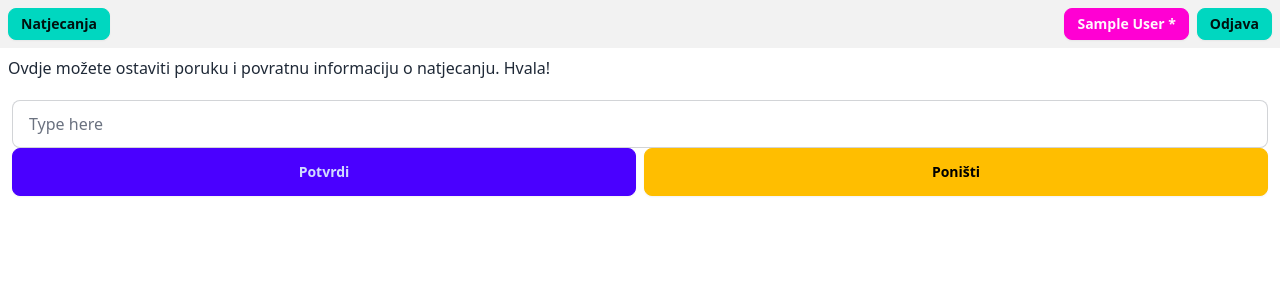
After one commit to RTXEdo/sjiwp4-express, a Node server app: page /competitions/forum/1 in a window 1280 px wide. The commit adds this page. Shown: the top 300 px of the page. Run offline with Node 20, Linux system fonts and the light colour scheme; the visitor is signed in with stand-in values (Sample User, id 1); data that the repository does not hold is empty; some libraries are stand-ins or nearby versions.

Commit message:
Dodan forum

```diff
--- a/public/stylesheets/style.css
+++ b/public/stylesheets/style.css
@@ -1795,6 +1795,17 @@
   outline-color: var(--fallback-bc,oklch(var(--bc)/0.2));
 }
 
+.textarea-primary {
+  --tw-border-opacity: 1;
+  border-color: var(--fallback-p,oklch(var(--p)/var(--tw-border-opacity)));
+}
+
+.textarea-primary:focus {
+  --tw-border-opacity: 1;
+  border-color: var(--fallback-p,oklch(var(--p)/var(--tw-border-opacity)));
+  outline-color: var(--fallback-p,oklch(var(--p)/1));
+}
+
 .textarea-disabled,
   .textarea:disabled,
   .textarea[disabled] {
@@ -1830,6 +1841,44 @@
   }
 }
 
+:root .prose {
+  --tw-prose-body: var(--fallback-bc,oklch(var(--bc)/0.8));
+  --tw-prose-headings: var(--fallback-bc,oklch(var(--bc)/1));
+  --tw-prose-lead: var(--fallback-bc,oklch(var(--bc)/1));
+  --tw-prose-links: var(--fallback-bc,oklch(var(--bc)/1));
+  --tw-prose-bold: var(--fallback-bc,oklch(var(--bc)/1));
+  --tw-prose-counters: var(--fallback-bc,oklch(var(--bc)/1));
+  --tw-prose-bullets: var(--fallback-bc,oklch(var(--bc)/0.5));
+  --tw-prose-hr: var(--fallback-bc,oklch(var(--bc)/0.2));
+  --tw-prose-quotes: var(--fallback-bc,oklch(var(--bc)/1));
+  --tw-prose-quote-borders: var(--fallback-bc,oklch(var(--bc)/0.2));
+  --tw-prose-captions: var(--fallback-bc,oklch(var(--bc)/0.5));
+  --tw-prose-code: var(--fallback-bc,oklch(var(--bc)/1));
+  --tw-prose-pre-code: var(--fallback-nc,oklch(var(--nc)/1));
+  --tw-prose-pre-bg: var(--fallback-n,oklch(var(--n)/1));
+  --tw-prose-th-borders: var(--fallback-bc,oklch(var(--bc)/0.5));
+  --tw-prose-td-borders: var(--fallback-bc,oklch(var(--bc)/0.2));
+}
+
+.prose :where(code):not(:where([class~="not-prose"] *)) {
+  padding: 2px 8px;
+  border-radius: var(--rounded-badge);
+}
+
+.prose code:after,
+  .prose code:before {
+  content: none;
+}
+
+.prose pre code {
+  border-radius: 0;
+  padding: 0;
+}
+
+.prose :where(tbody tr, thead):not(:where([class~="not-prose"] *)) {
+  border-bottom-color: var(--fallback-bc,oklch(var(--bc)/0.2));
+}
+
 .btn-xs {
   height: 1.5rem;
   min-height: 1.5rem;
@@ -1892,6 +1941,10 @@
   margin-bottom: 0.75rem;
 }
 
+.right-full {
+  right: 100%;
+}
+
 .mt-4 {
   margin-top: 1rem;
 }
@@ -1975,6 +2028,10 @@
   justify-content: flex-end;
 }
 
+.justify-center {
+  justify-content: center;
+}
+
 .gap-2 {
   gap: 0.5rem;
 }
@@ -2003,11 +2060,6 @@
   background-color: var(--fallback-p,oklch(var(--p)/var(--tw-bg-opacity)));
 }
 
-.bg-blue-200 {
-  --tw-bg-opacity: 1;
-  background-color: rgb(191 219 254 / var(--tw-bg-opacity));
-}
-
 .stroke-current {
   stroke: currentColor;
 }
@@ -2016,12 +2068,12 @@
   padding: 0.5rem;
 }
 
+.p-3 {
+  padding: 0.75rem;
+}
+
 .p-5 {
   padding: 1.25rem;
-}
-
-.p-3 {
-  padding: 0.75rem;
 }
 
 .py-3 {
@@ -2046,6 +2098,10 @@
   text-align: center;
 }
 
+.align-middle {
+  vertical-align: middle;
+}
+
 .text-5xl {
   font-size: 3rem;
   line-height: 1;
--- a/routes/competitions.js
+++ b/routes/competitions.js
@@ -211,5 +211,40 @@
 
     res.render("competitions/report", { result: { items: resultReport, name: resultReport[0].name, date: resultReport[0].apply_till } });
 
+
+
+
+
+});
+//4. KORAK
+
+const schema_forumFeedback = Joi.object({
+    id_competition: Joi.number().required(),
+    feedback: Joi.string().min(3).max(1000).required()
+});
+
+
+
+router.get("/forum/:id", authRequired, function (req, res, next) {
+    const stmt = db.prepare(`
+        SELECT id_forum, id_competition, id_user, feedback, competitions.id, competitions.name, users.id, users.name
+        FROM forum, competitions, users
+        WHERE id_user=users.id AND forum.id_competition=?
+        ORDER BY id_forum
+    `);
+    const result = stmt.all(req.params.id);
+    console.log(result);
+    res.render("competitions/forum", { result: { items: result } });
+});
+
+router.post("/forum", authRequired, function (req, res, next) {
+    const result = schema_forumFeedback.validate(req.body);
+
+    try {
+        const stmt = db.prepare("INSERT INTO forum (id_user, id_competition, feedback) VALUES (?, ?, ?);");
+        const insertResult = stmt.run(req.user.sub, req.body.id_competition, req.body.feedback);
+    } catch (error) {
+        console.log(error);
+    }
 });
 module.exports = router;
--- /dev/null
+++ b/views/competitions/forum.handlebars
@@ -0,0 +1,16 @@
+<div class="p-2">
+    <article class="prose">
+        <p>
+            Ovdje možete ostaviti poruku i povratnu informaciju o natjecanju. Hvala!
+        </p>
+    </article>
+</div>
+
+<div class="p-3">
+    <form method="post" action="/competitions/forum">
+        <input type="text" name="feedback" placeholder="Type here" class="input input-bordered w-full max-w-l" />
+        <input type="hidden" name="id_competition" value="{{this.id}}" />
+        {{>form_buttons}}
+    </form>
+
+</div>
--- a/views/competitions/index.handlebars
+++ b/views/competitions/index.handlebars
@@ -41,6 +41,8 @@
                         <a href="/competitions/application/{{this.id}}" class="btn btn-accent btn-xs">Prijava</a>
 
                         <a href="/competitions/report/{{this.id}}" class="btn btn-accent btn-xs">Ispiši izvješće</a>
+
+                        <a href="/competitions/forum/{{this.id}}" class="btn btn-accent btn-xs">Feedback</a>
                     </td>
                 </tr>
                 {{/each}}
--- a/views/competitions/report.handlebars
+++ b/views/competitions/report.handlebars
@@ -1,5 +1,5 @@
 <div class="p-2">
-    <div class="hero min-screen bg-base-200 p-5">
+    <div class="hero min-screen sbg-base-200 p-5">
     <h1 class="text-5xl font-bold">Ljestvica bodova za natjecanje:
         {{result.name}}</h1>
     </div>
```
Also changed, not shown: db.sqlite3.
